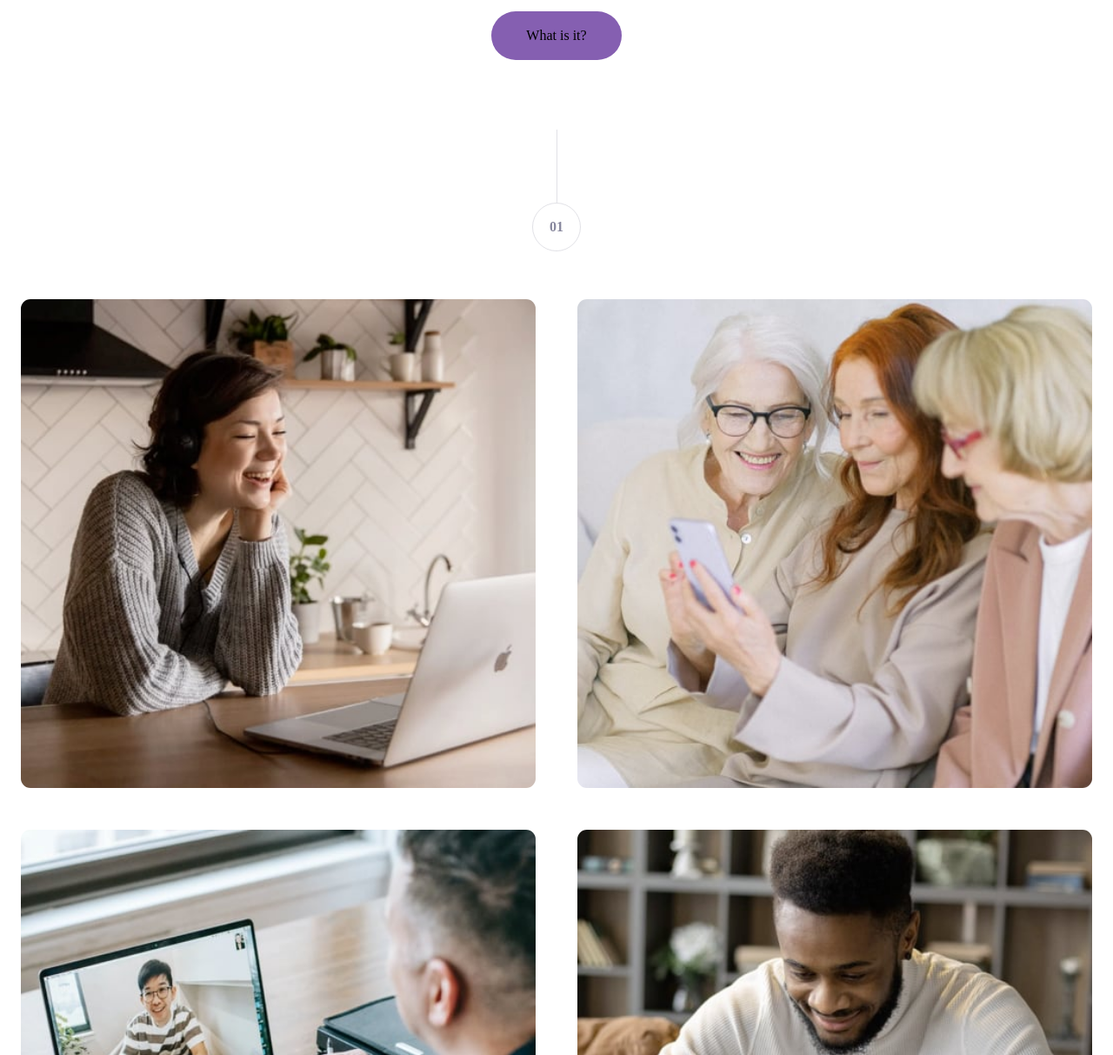
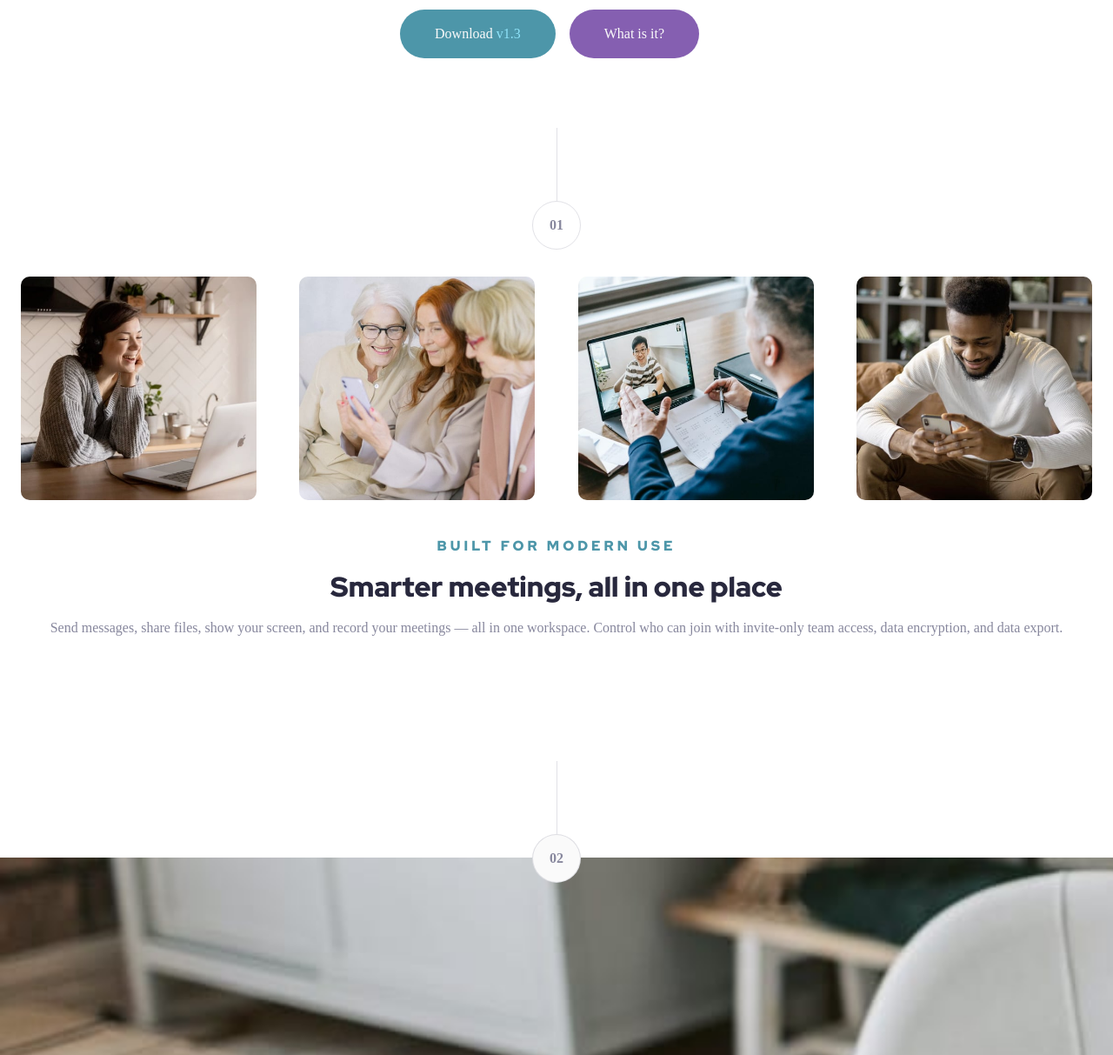
Before and after one commit to SlobodanStojkovic/landing-page-meet, a website: page index.html in a window 1280 px wide. Shown: the part 673-1886 px from the top of the page at 87% size. Drawn offline with Linux system fonts and the light colour scheme; a web font is replaced by a local one.

Commit message:
Add tablet layout changes and mobile layout line and buttons fix

```diff
--- a/index.html
+++ b/index.html
@@ -5,6 +5,7 @@
     <meta http-equiv="X-UA-Compatible" content="IE=edge" />
     <meta name="viewport" content="width=device-width, initial-scale=1.0" />
     <link rel="stylesheet" href="./dist/css/index.css" />
+    <link rel="shortcut icon" href="./src/images/favicon-32x32.png" type="image/x-icon">
     <title>Landing page - Meet</title>
   </head>
   <body>
@@ -87,7 +88,7 @@
     </main>
 
     <footer class="footer">
-      <div class="line-and-number">
+      <div class="footer__line-and-number line-and-number">
         <div class="line"></div>
         <div class="number">02</div>
       </div>
--- a/src/scss/index.scss
+++ b/src/scss/index.scss
@@ -155,6 +155,13 @@ html {
 }
 
 .header__text-container {
+  padding: 0 16px;
+
+  @media (min-width: 768px) {
+    width: 480px;
+    margin: auto;
+  }
+
   & h1 {
     font-family: $redHatDisplay900;
     font-size: 40px;
@@ -181,12 +188,26 @@ html {
   align-items: center;
   padding: 0 0 64px;
 
+  @media (min-width: 768px) {
+    flex-direction: unset;
+    justify-content: center;
+  }
+
   & button {
     padding: 16px 40px;
     border-radius: 29px;
     width: fit-content;
     border: none;
     margin-bottom: 16px;
+    color: $white;
+
+    @media (min-width: 768px) {
+      margin-right: 16px;
+    }
+
+    & span {
+      color: $lightblue;
+    }
 
     &:nth-child(1) {
       background-color: $greenblue;
@@ -224,19 +245,32 @@ html {
 
 .main__images {
   display: flex;
+  justify-content: space-between;
   flex-wrap: wrap;
-  padding: 0 0 56px;
+  padding: 0 24px 56px;
+  gap: 24px;
+
+  @media (min-width: 768px) {
+    padding: 0 24px 40px;
+  }
 
   & img {
-    width: 50%;
-    padding: 24px;
-    border-radius: 35px;
+    width: 45%;
+    border-radius: 10px;
+
+    @media (min-width: 768px) {
+      width: 22%;
+    }
   }
 }
 
 .main__text-container {
   text-align: center;
-  padding: 0 0 64px;
+  padding: 0 16px 64px;
+
+  @media (min-width: 768px) {
+    padding: 0 0 80px;
+  }
 
   & h3 {
     font-family: $redHatDisplay900;
@@ -246,6 +280,10 @@ html {
     text-transform: uppercase;
     color: $greenblue;
     padding: 0 0 24px;
+
+    @media (min-width: 768px) {
+      padding: 0 0 16px;
+    }
   }
 
   & h1 {
@@ -254,6 +292,10 @@ html {
     line-height: 36px;
     color: $darkblue;
     padding: 0 0 32px;
+
+    @media (min-width: 768px) {
+      padding: 0 0 16px;
+    }
   }
 
   & p {
@@ -264,7 +306,22 @@ html {
   }
 }
 
+.footer {
+  position: absolute;
+  width: 100vw;
+}
+
+.footer__line-and-number {
+  position: relative;
+  top: 60px;
+
+  & .number {
+    background-color: $white;
+  }
+}
+
 .footer__text-container {
+  padding: 0 16px;
   display: flex;
   flex-direction: column;
   align-items: center;
@@ -276,6 +333,14 @@ html {
   color: $white;
   text-align: center;
   padding: 64px 24px 72px;
+
+  @media (min-width: 768px) {
+    background-image: url("../images/tablet/image-footer.jpg");
+  }
+
+  @media (min-width: 1024px) {
+    background-image: url("../images/desktop/image-footer.jpg");
+  }
 
   & h1 {
     font-family: $redHatDisplay900;
@@ -296,5 +361,9 @@ html {
     background-color: $purple;
     border-radius: 29px;
     border: none;
+
+    & span {
+      color: $lightpink;
+    }
   }
 }
```
Also changed, not shown: dist/css/index.css.
